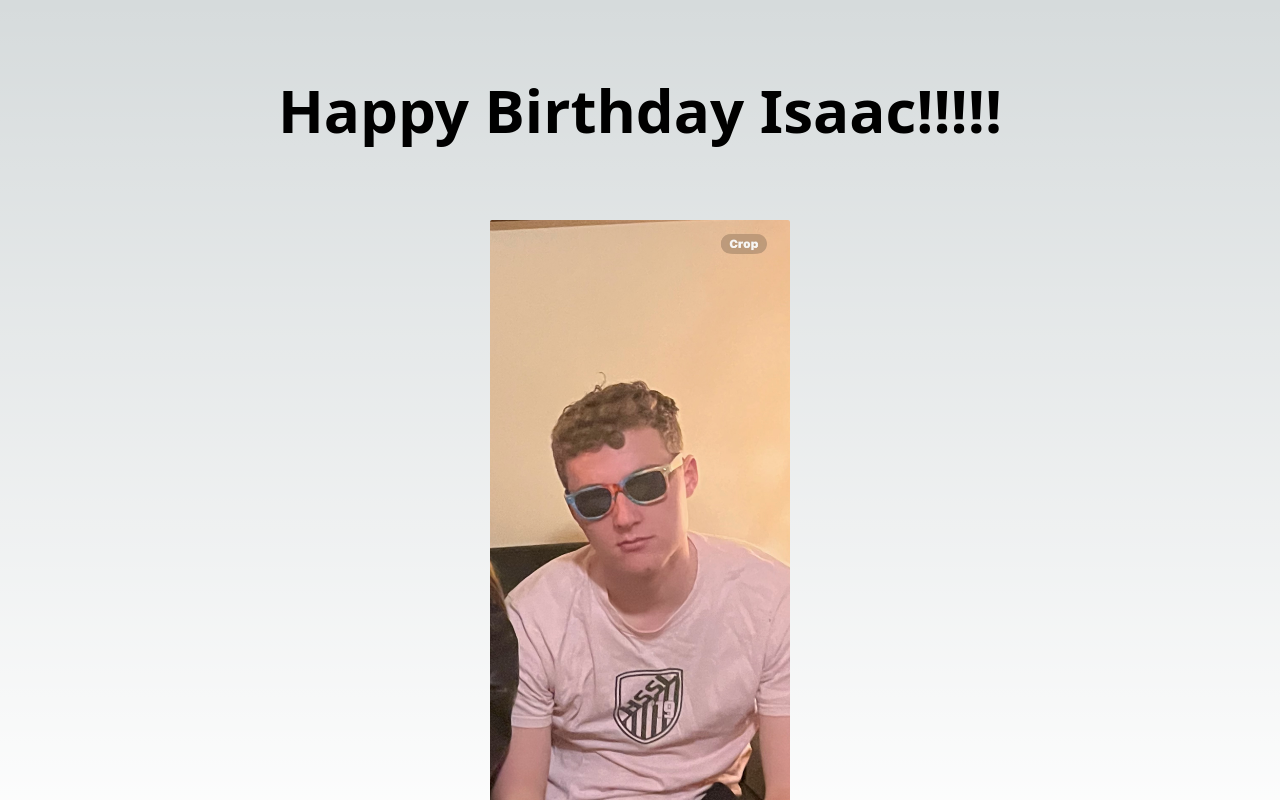
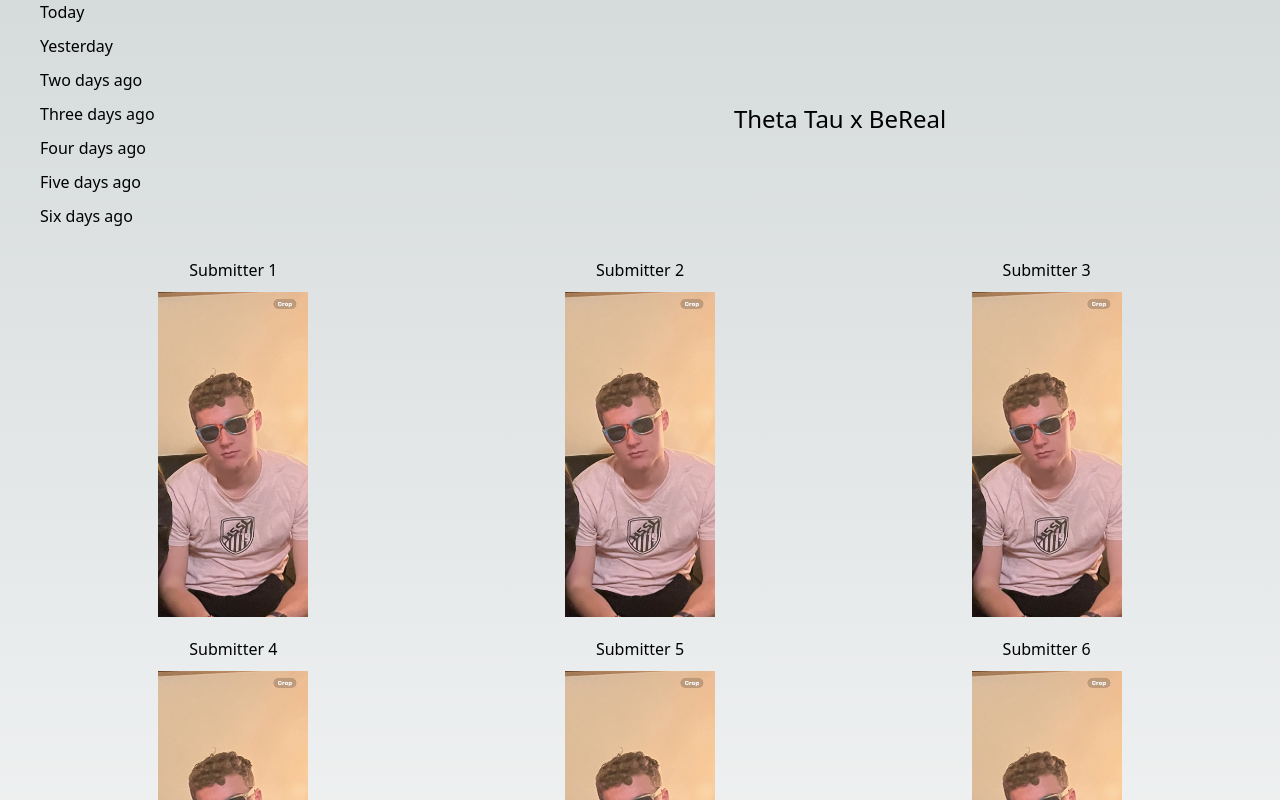
Before and after one commit to HariChidam/eta-pledge-project, a Next.js app: page / in a window 1280 px wide. Shown: the top 800 px of the page. Built offline with nearby package versions, Linux system fonts and the light colour scheme; no server answers; the database is empty.

Commit message:
figma kinda on the web now

```diff
--- a/src/pages/index.js
+++ b/src/pages/index.js
@@ -1,31 +1,50 @@
-import React from "react";
-import { useEffect } from "react";
-import supabase from "../../supabase.js";
-import Image from "next/image.js";
-import isaac from "../../public/isaac.jpeg"
-
-
-
+import React, { useState, useEffect } from "react";
+import Image from "next/image";
+import isaac from "../../public/isaac.jpeg";
+// Assuming supabase is set up correctly
+import supabase from "../../supabase";
 
 export default function Home() {
+  const [activeTab, setActiveTab] = useState("Today");
+  const tabs = ["Today", "Yesterday", "Two days ago", "Three days ago", "Four days ago", "Five days ago", "Six days ago"];
+
   useEffect(() => {
-    const checkIfBrother = async () => {
-      const { data, error } = await supabase.from('test').select('*')
-
-        if (data) {
-          console.log(data)
-        }
-    }
-
-    checkIfBrother()
-  }, [])
+    const fetchPhotos = async () => {
+      const { data, error } = await supabase.from('test').select('*');
+      if (data) {
+        console.log(data);
+      }
+      if (error) {
+        console.error("Error fetching photos:", error.message);
+      }
+    };
+    fetchPhotos();
+  }, []);
 
   return (
-      <div className="flex flex-col items-center text-center">
-          <h1 className="text-center font-sans font-bold text-6xl pt-20 pb-20">
-              Happy Birthday Isaac!!!!!
-          </h1>
-          <Image src={isaac} alt="Isaac" width={300} height={300} className="rounded-sm" />
+    <div style={{ display: 'flex', flexDirection: 'column', alignItems: 'center', maxWidth: '1200px', margin: 'auto' }}>
+      <div style={{ display: 'flex', justifyContent: 'flex-start', alignItems: 'center', width: '100%', marginBottom: '20px' }}>
+        {/* Tabs on the left */}
+        <div style={{ flex: '1', height: '100%' }}>
+          {tabs.map((tab, index) => (
+            <div key={index} style={{ marginBottom: '10px', cursor: 'pointer' }} onClick={() => setActiveTab(tab)}>
+              {tab}
+            </div>
+          ))}
+        </div>
+        {/* Title */}
+        <h1 style={{ flex: '2', textAlign: 'center', fontSize: '24px' }}>Theta Tau x BeReal</h1>
       </div>
+
+      {/* Photos in a 3x3 grid */}
+      <div style={{ display: 'grid', gridTemplateColumns: 'repeat(3, 1fr)', gap: '20px', width: '100%' }}>
+        {Array.from({ length: 9 }).map((_, index) => (
+          <div key={index} style={{ display: 'flex', flexDirection: 'column', alignItems: 'center' }}>
+            <span style={{ marginBottom: '10px' }}>{`Submitter ${index + 1}`}</span>
+            <Image src={isaac} alt={`Placeholder ${index + 1}`} width={150} height={150} objectFit="cover" />
+          </div>
+        ))}
+      </div>
+    </div>
   );
 }
```
